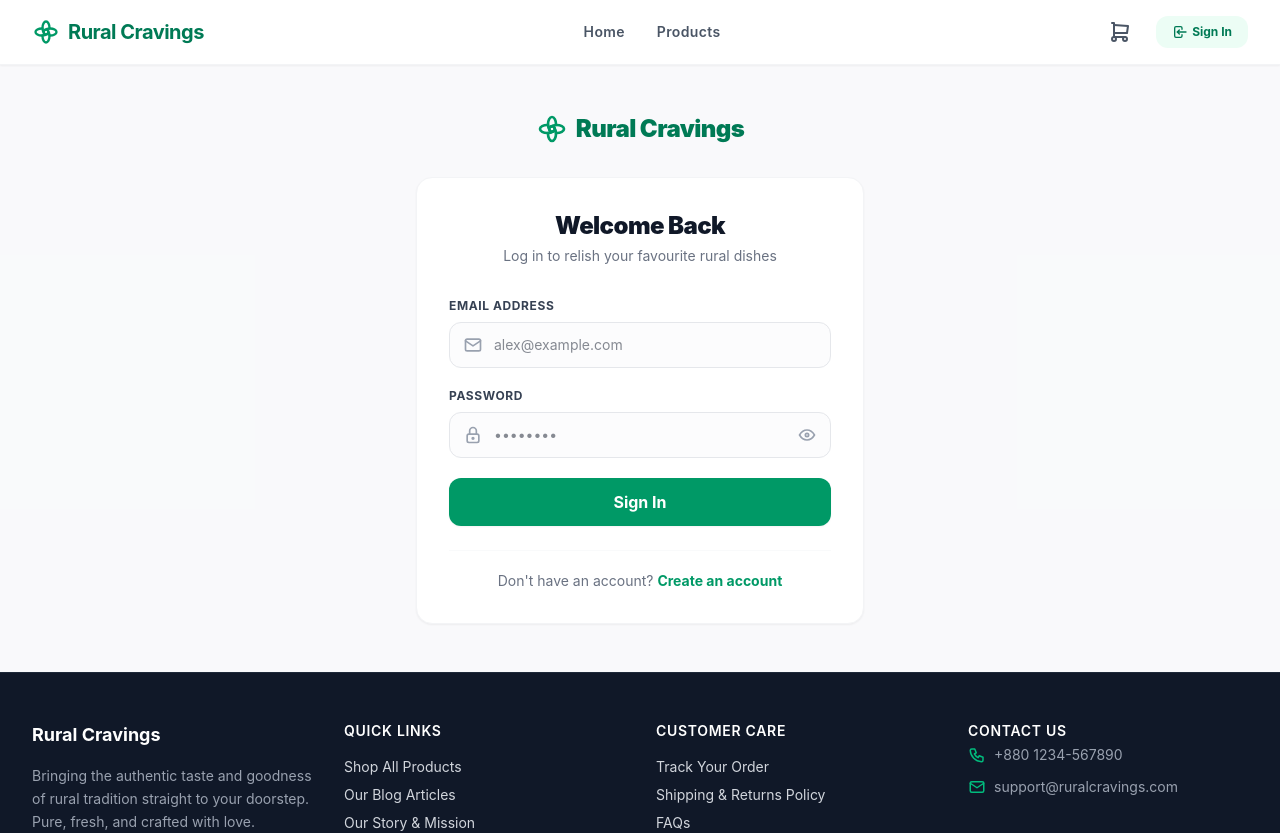
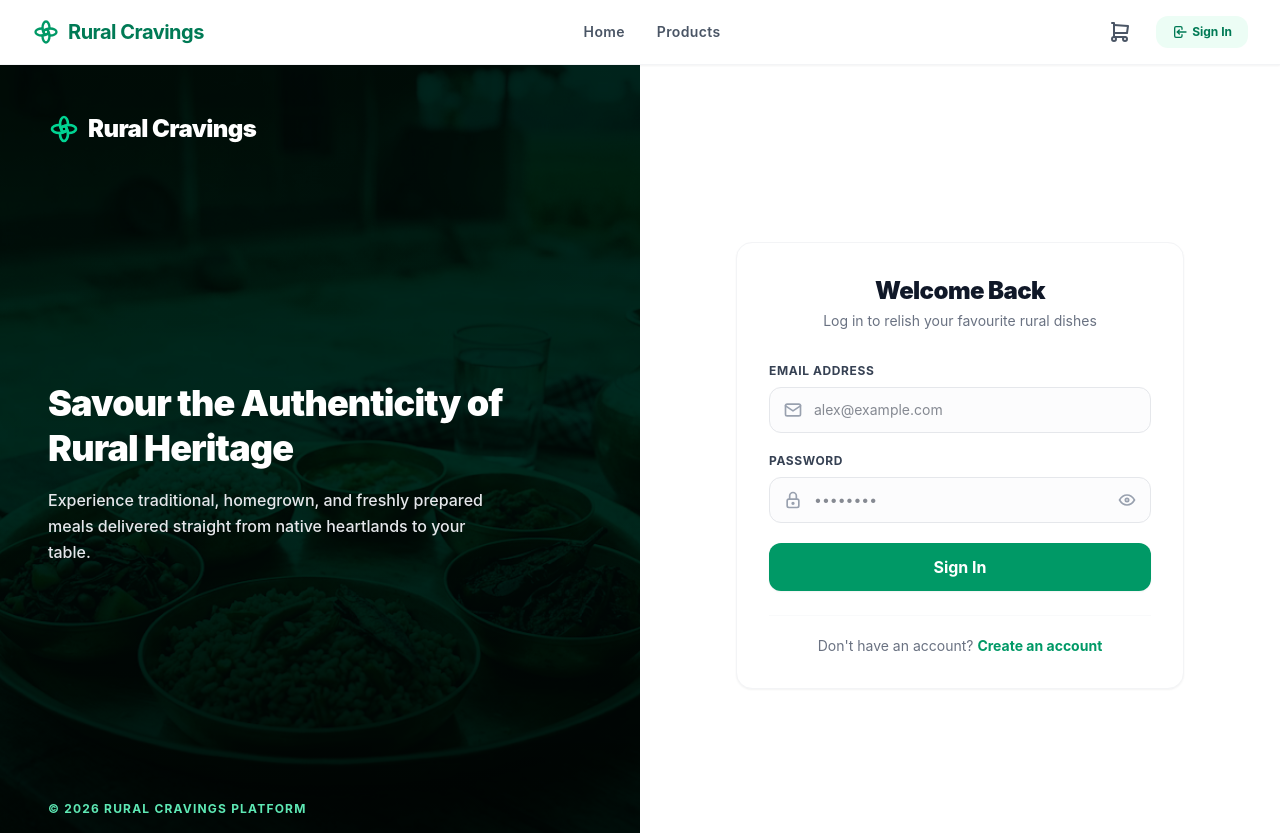
Before and after one commit to CheSubhro/Rural-Cravings, a React (Vite) app in the folder Website/Frontend/: page /login in a window 1280 px wide. Shown: the top 833 px of the page. Built offline with nearby package versions, Linux system fonts and the light colour scheme.

Commit message:
feat(auth): integrate local background image and finalize split-screen layout in Login page

```diff
--- a/Website/Frontend/src/pages/Login.jsx
+++ b/Website/Frontend/src/pages/Login.jsx
@@ -1,19 +1,56 @@
-
 
 import React from 'react'
 import LoginForm from '../features/auth/LoginForm'
 import { IconBrandSupernova } from '@tabler/icons-react'
 import { Link } from 'react-router-dom'
+import loginBg from '../assets/images/login-bg.jpg'
 
 const Login = () => {
     return (
-        <div className="min-h-(screen-16) bg-gray-50/50 flex flex-col items-center justify-center px-4 py-12">
-            <Link to="/" className="flex items-center gap-2 text-2xl font-black text-emerald-700 mb-8">
-                <IconBrandSupernova size={32} className="text-emerald-600" />
-                <span className="tracking-tight">Rural Cravings</span>
-            </Link>
+        <div className="min-h-screen flex bg-white">
 
-            <LoginForm />
+            <div className="hidden lg:block lg:w-1/2 relative bg-emerald-950">
+                    <img
+                            src={loginBg}
+                            alt="Traditional Rural Food Heritage"
+                            className="absolute inset-0 w-full h-full object-cover opacity-85 mix-blend-multiply"
+                        />
+
+                <div className="absolute inset-0 flex flex-col justify-between p-12 text-white bg-linear-to-t from-black/60 via-transparent to-black/20">
+                    <Link to="/" className="flex items-center gap-2 text-2xl font-black text-white tracking-tight">
+                        <IconBrandSupernova size={32} className="text-emerald-400" />
+                        <span>Rural Cravings</span>
+                    </Link>
+
+                    <div>
+                        <h1 className="text-4xl font-black tracking-tight leading-tight mb-4">
+                            Savour the Authenticity of Rural Heritage
+                        </h1>
+                        <p className="text-gray-200 text-base max-w-md font-medium leading-relaxed">
+                            Experience traditional, homegrown, and freshly prepared meals delivered straight from native heartlands to your table.
+                        </p>
+                    </div>
+
+                    <p className="text-xs text-emerald-300 font-bold tracking-widest uppercase">
+                        © 2026 Rural Cravings Platform
+                    </p>
+                </div>
+            </div>
+
+            <div className="w-full lg:w-1/2 flex flex-col justify-center items-center px-4 sm:px-12 bg-gray-50/30 lg:bg-white relative">
+
+                <div className="absolute top-8 left-8 lg:hidden">
+                    <Link to="/" className="flex items-center gap-2 text-xl font-black text-emerald-700">
+                        <IconBrandSupernova size={26} className="text-emerald-600" />
+                        <span className="tracking-tight">Rural Cravings</span>
+                    </Link>
+                </div>
+
+                <div className="w-full max-w-md">
+                    <LoginForm />
+                </div>
+            </div>
+
         </div>
     )
 }
```
